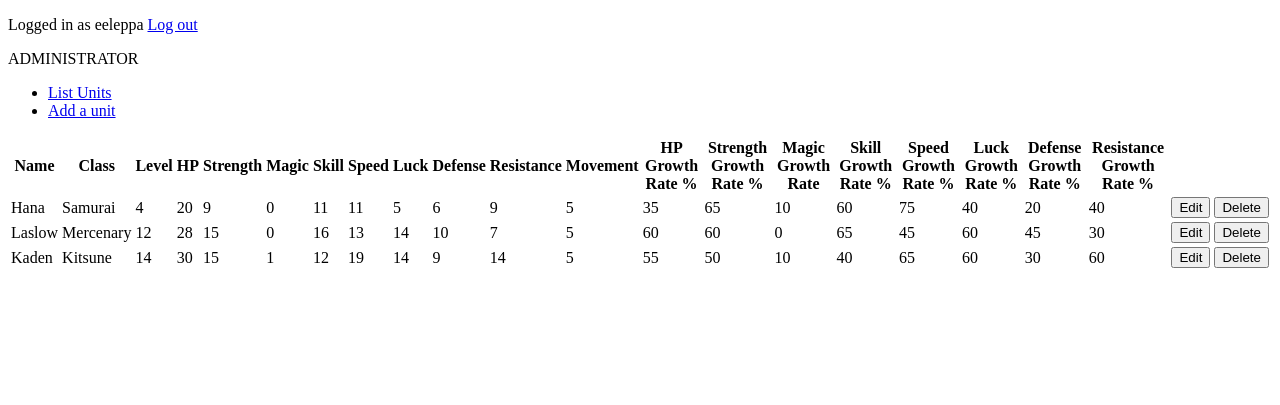
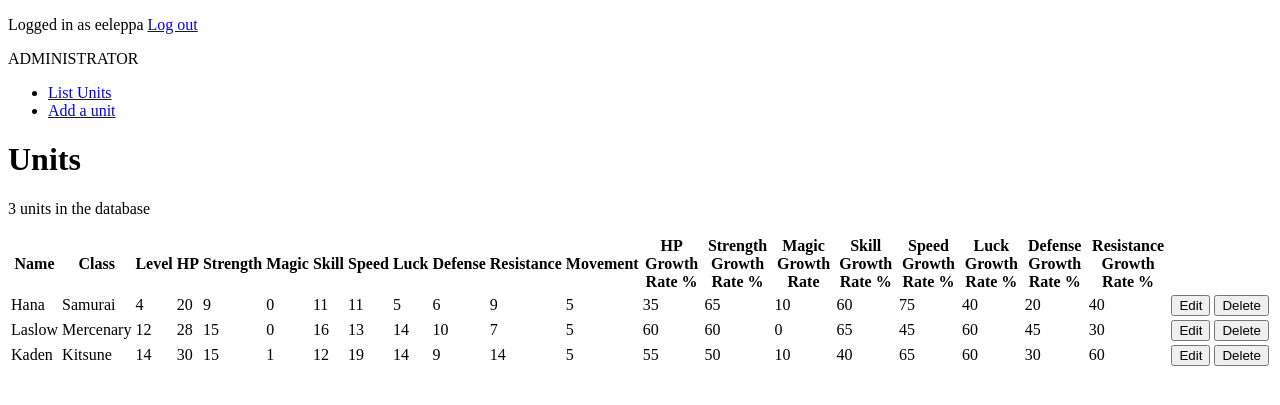
Before and after one commit to JustAGoldeneye/Fire-Emblem-Fates-Unit-Database, a Flask app: page /units in a window 1280 px wide. Shown: the top 405 px of the page. Run offline with Flask 2, Linux system fonts and the light colour scheme; a user stored in the database is signed in; data comes from the database, SQL or seed files in the repository; both versions use the stored data as it was after the commit.

Commit message:
Added titles to the pages, added a counter showing the amount of units on List

```diff
--- a/application/templates/auth/registerationform.html
+++ b/application/templates/auth/registerationform.html
@@ -4,6 +4,7 @@
 {{ error }}
 <form method="POST" action="{{ url_for('users_create') }}">
   <table>
+    <h1>Registeration</h1>
     <tr>
       <td>
 	{{ form.username.label }}
--- a/application/templates/units/edit.html
+++ b/application/templates/units/edit.html
@@ -2,6 +2,7 @@
 
 {% block body %}
   <table>
+      <h1>Edit</h1>
     {% for unit in units %}
     <form method="POST" action="{{ url_for('units_edit', unit_id=unit.id) }}">
     <tr>
--- a/application/templates/units/list.html
+++ b/application/templates/units/list.html
@@ -2,6 +2,11 @@
 
 {% block body %}
   <table>
+    <h1>Units</h1>
+    {% if number_of_units is defined %}
+    <p>{{number_of_units}} units in the database</p>
+    <p></p>
+    {% endif %}
     <tr>
         <th>Name</th>
         <th>Class</th>
--- a/application/units/models.py
+++ b/application/units/models.py
@@ -1,5 +1,7 @@
 from application import db
 from application.models import Base
+
+from sqlalchemy.sql import text
 
 class Unit(Base):
     name = db.Column(db.String(144), nullable=False)
@@ -48,3 +50,11 @@ class Unit(Base):
         self.luckGrowth = luckGrowth
         self.defenseGrowth = defenseGrowth
         self.resistanceGrowth = resistanceGrowth
+
+    @staticmethod
+    def number_of_units():
+        stmt = text("SELECT COUNT(Unit.id) FROM Unit")
+        res = db.engine.execute(stmt)
+
+        for row in res:
+            return row[0]
--- a/application/units/views.py
+++ b/application/units/views.py
@@ -7,7 +7,7 @@ from application.units.forms import UnitForm
 @app.route("/units", methods=["GET"])
 @login_required
 def units_index():
-    return render_template("units/list.html", units = Unit.query.all())
+    return render_template("units/list.html", units = Unit.query.all(), number_of_units=Unit.number_of_units())
 
 @app.route("/units/new/")
 @login_required
```
Also changed, not shown: application/units.db.
